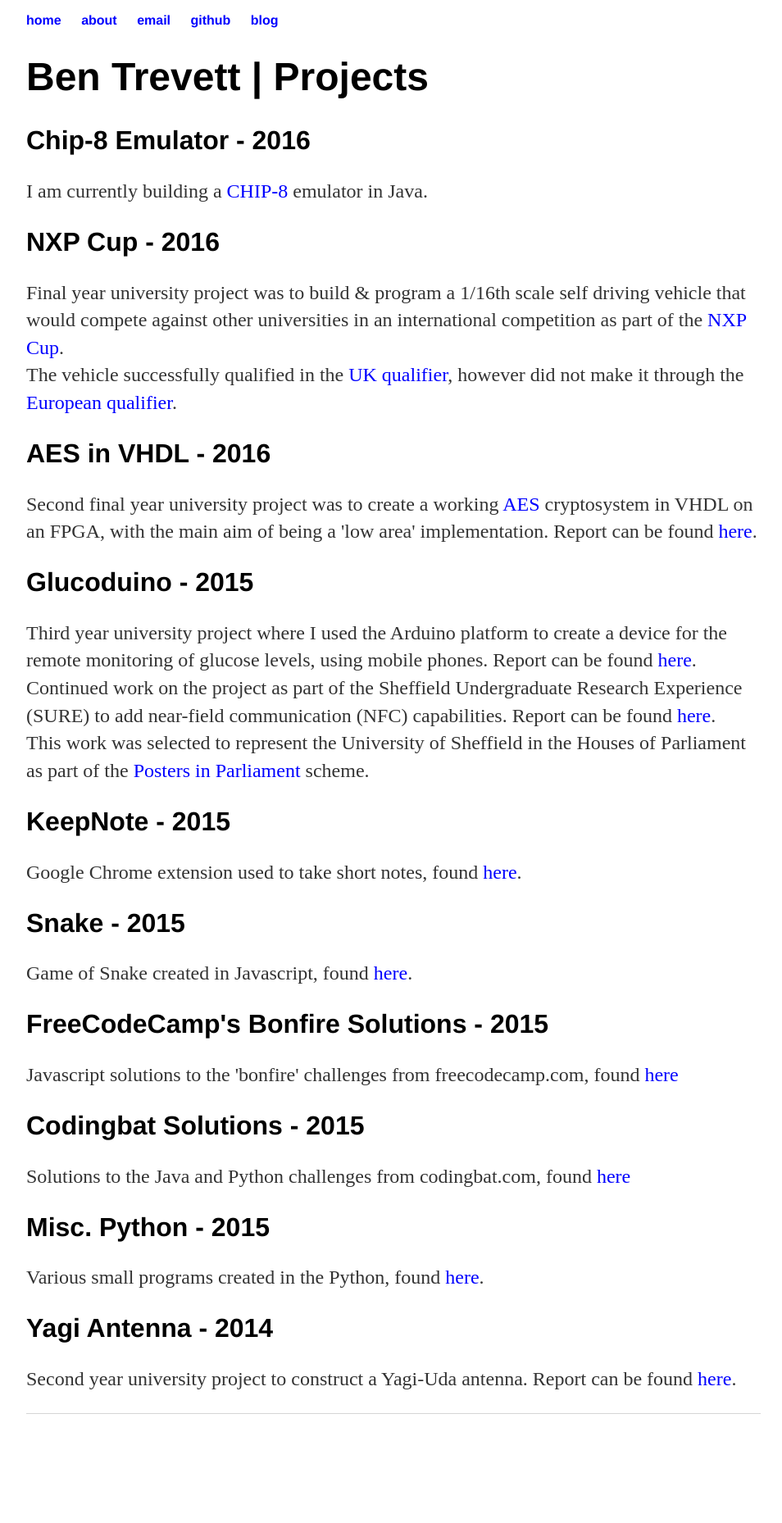
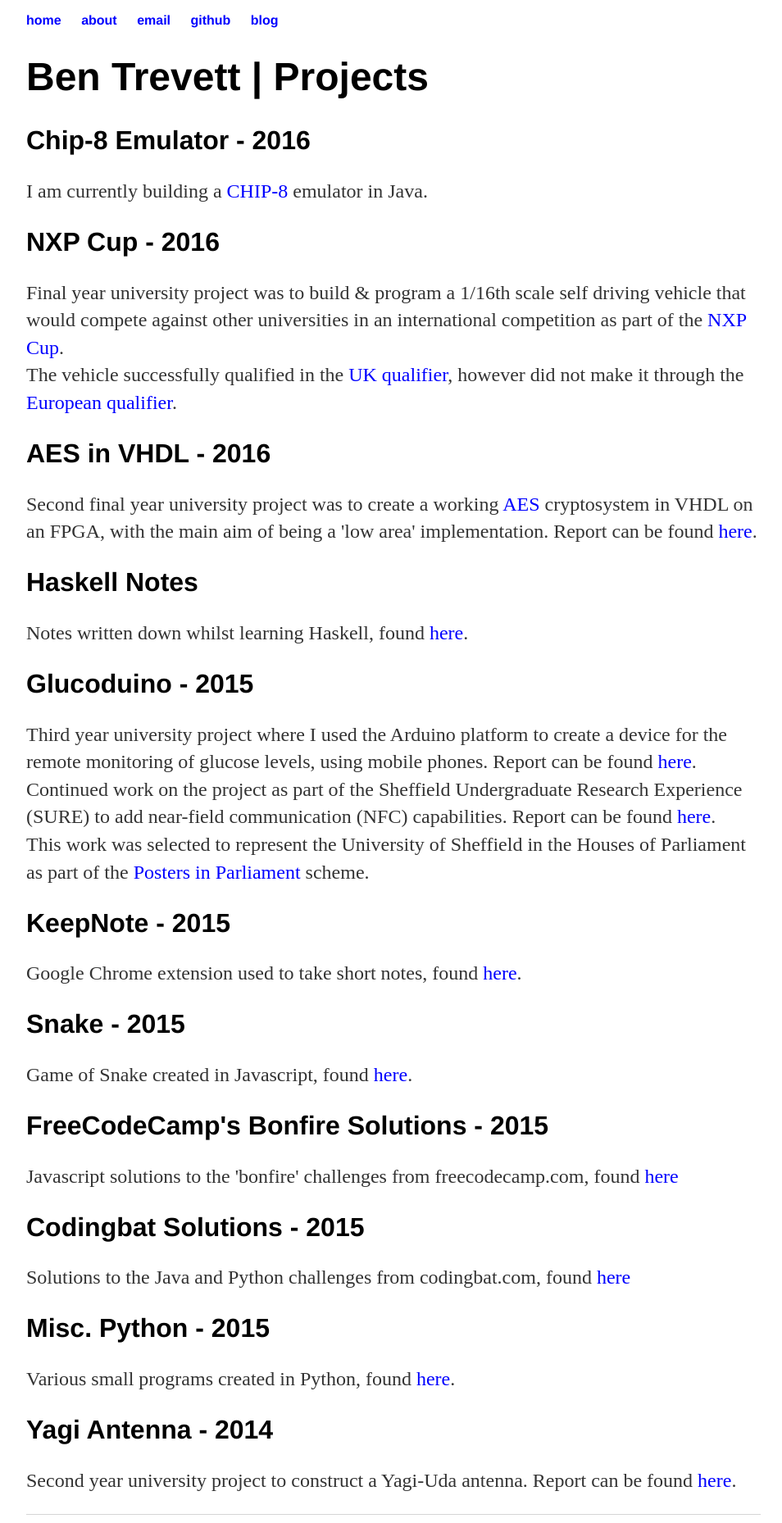
Before and after one commit to bentrevett/bentrevett.github.io, a Jekyll site: the page built from index.html, in a window 1280 px wide. Shown: the whole page at 82% size, without its empty margins (160-1114 px from the left). Built offline with Jekyll 4.4.1, drawn with Linux system fonts in a browser that asks for light colours; before the commit the page ends 1735 px from its top, so only the background shows below that.

Commit message:
Update index.html

```diff
--- a/index.html
+++ b/index.html
@@ -11,6 +11,8 @@ title: Ben Trevett | Projects
 	<h2>AES in VHDL - 2016</h2>
 	<p>Second final year university project was to create a working <a href"https://en.wikipedia.org/wiki/Advanced_Encryption_Standard">AES</a> cryptosystem in VHDL on an FPGA, with the main aim of being a 'low area' implementation.
 	Report can be found <a href="/aes_report.pdf">here</a>.</p>
+	<h2>Haskell Notes</h2>
+	<p>Notes written down whilst learning Haskell, found <a href="https://github.com/bentrevett/haskell-notes">here</a>.</p>
 	<h2>Glucoduino - 2015</h2>
 	<p>Third year university project where I used the Arduino platform to create a device for the remote monitoring of glucose levels, using mobile phones. Report can be found <a href="/glucoduino_report.pdf">here</a>.<br>
 	Continued work on the project as part of the Sheffield Undergraduate Research Experience (SURE) to add near-field communication (NFC) capabilities. Report can be found <a href="/nfc_report.pdf">here</a>.<br>
@@ -24,6 +26,6 @@ title: Ben Trevett | Projects
 	<h2>Codingbat Solutions - 2015</h2>
 	<p>Solutions to the Java and Python challenges from codingbat.com, found <a href="https://github.com/bentrevett/codingbat">here</a></p>
 	<h2>Misc. Python - 2015</h2>
-	<p>Various small programs created in the Python, found <a href="https://github.com/bentrevett/misc-python">here</a>.</p>
+	<p>Various small programs created in Python, found <a href="https://github.com/bentrevett/misc-python">here</a>.</p>
 	<h2>Yagi Antenna - 2014</h2>
 	<p>Second year university project to construct a Yagi-Uda antenna. Report can be found <a href="/yagi_report.pdf">here</a>.</p>
```
